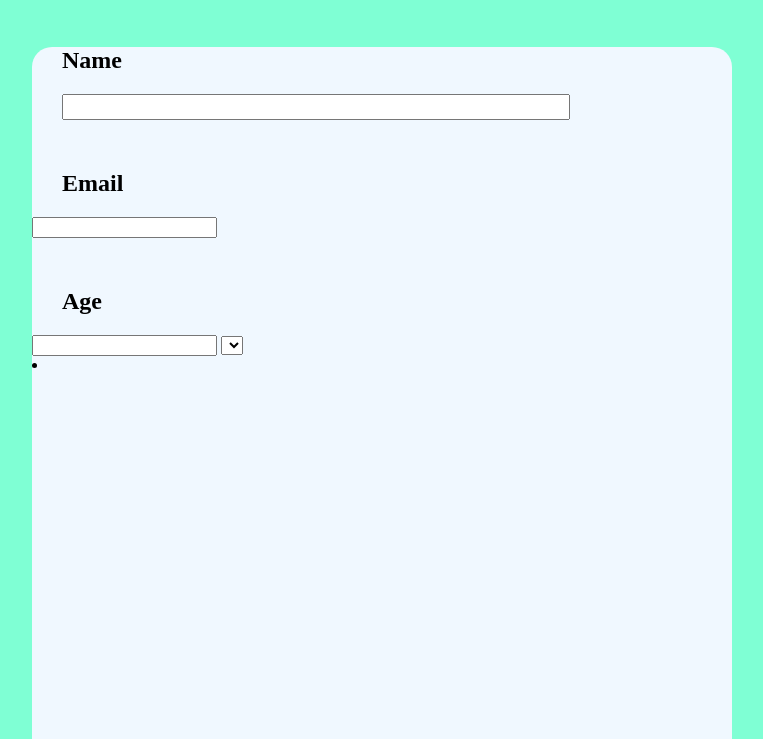
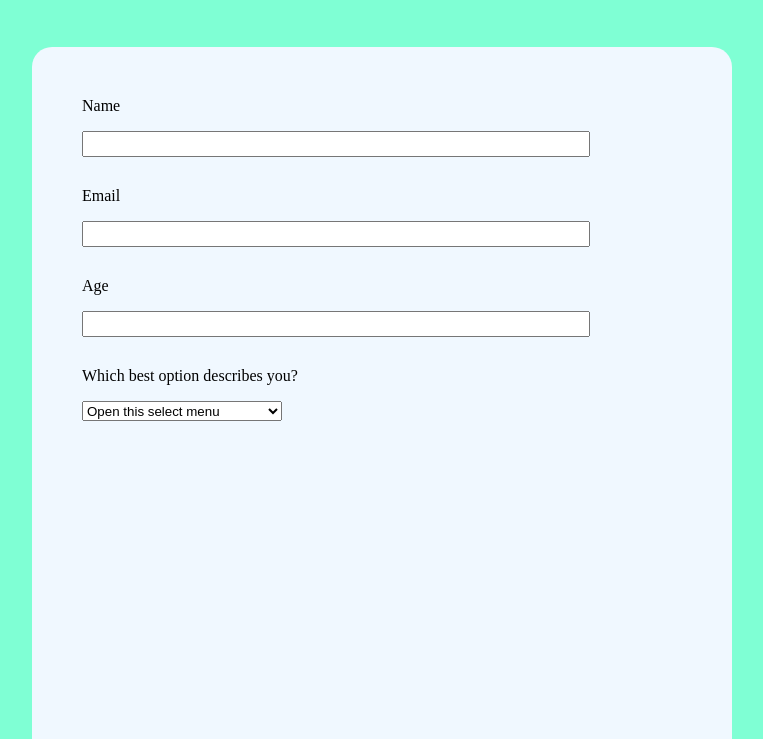
Before and after one commit to DanielGallo84/HtmlForms, a plain HTML site: page index.html in a window 1280 px wide. Shown: the part 61-800 px from the top of the page, without its empty margins (326-1089 px from the left). Drawn offline with Linux system fonts and the light colour scheme.

Commit message:
añadido select

```diff
--- a/index.html
+++ b/index.html
@@ -10,14 +10,22 @@
     <h1>HTML Form</h1>
     <div class="form_container">
         <form class="form">
-            <h2 class="texto">Name</h2>
+            <p class="texto">Name</p>
             <input type="text" name="Name" id="name">
-            <h2 class="texto">Email</h2>
+            <p class="texto">Email</p>
             <input type="text" name="Email" id="email">
-            <h2 class="texto">Age</h2>
+            <p class="texto">Age</p>
             <input type="text" name="Age" id="age">
-            <select name="option" id="option">Which best option describes you?</select>
-            <li></li>
+            <p class="texto">Which best option describes you?</p>
+            <select name="option" id="option">
+                <option selected>Open this select menu</option>
+                <option value="1">Student</option>
+                <option value="2">Profesional</option>
+                <option value="3">Artist</option>
+                <option value="4">Whatever</option>
+            </select>
+
+
 
             <radio></radio>
 
--- a/style.css
+++ b/style.css
@@ -11,16 +11,34 @@ h1{
     height: 1200px;
     width: 700px;
     background-color: aliceblue;
-    border-color: 1px solid rgb(0, 0, 0);
+    border-color:  solid rgb(0, 0, 0);
     border-radius: 20px;
+}
+.form{
+    padding: 20px;
+    border-color:  solid rgb(0, 0, 0);
 }
 .texto{
     margin-left: 30px;
-    margin-top: 50px;
+    margin-top: 30px;
 }
 #name{
     margin-left: 30px;
-
     height: 20px;
     width: 500px;
 }
+#email{
+    margin-left: 30px;
+    height: 20px;
+    width: 500px;
+}
+#age{
+    margin-left: 30px;
+    height: 20px;
+    width: 500px;
+}
+#option{
+    margin-left: 30px;
+    height: 20px;
+    width: 200px;
+}
```
